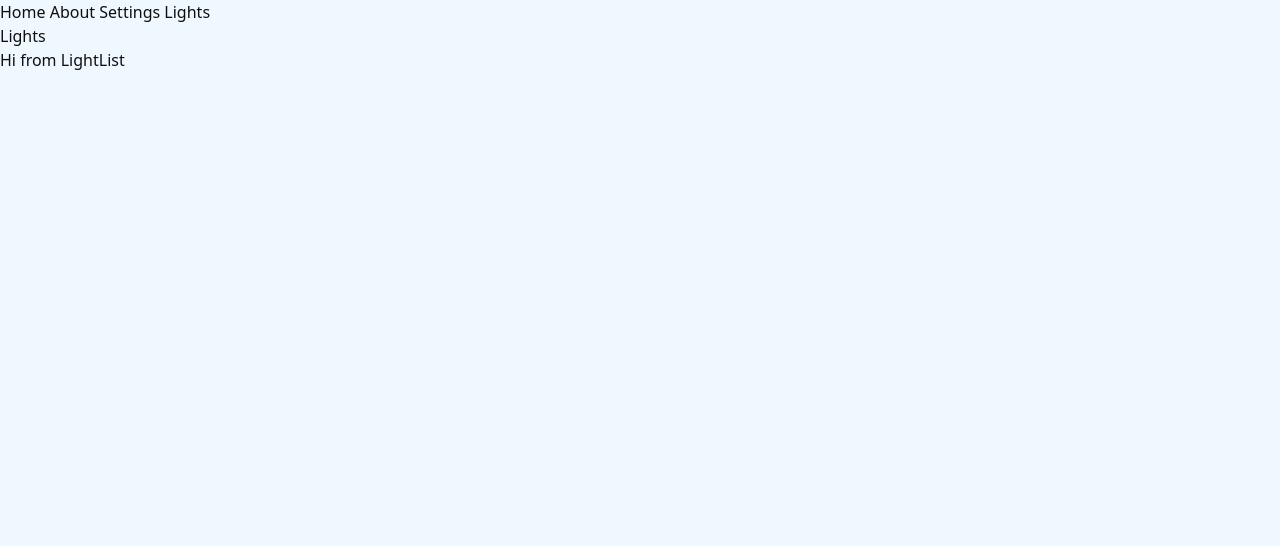
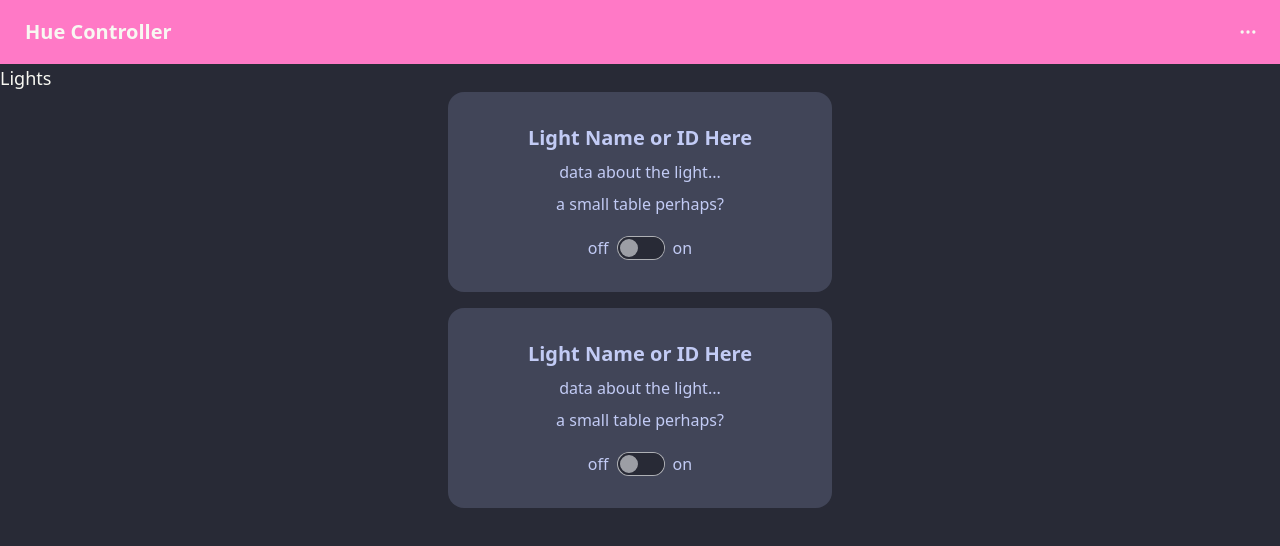
Before and after one commit to adelgado0723/hue-controller-frontend, a SvelteKit app: page /lights in a window 1280 px wide. Shown: the top 546 px of the page. Built offline with nearby package versions, Linux system fonts and the light colour scheme.

Commit message:
working on ui for lights

```diff
--- a/src/app.html
+++ b/src/app.html
@@ -1,5 +1,5 @@
 <!DOCTYPE html>
-<html lang="en">
+<html data-theme="dracula" lang="en">
 	<head>
 		<meta charset="utf-8" />
 		<link rel="icon" href="%sveltekit.assets%/favicon.png" />
--- a/src/routes/+layout.svelte
+++ b/src/routes/+layout.svelte
@@ -1,13 +1,55 @@
 <script>
 	import '../app.postcss';
+	let isNavOpen = false;
 </script>
 
-<nav>
-  <a href="/">Home</a>
-  <a href="/about">About</a>
-  <a href="/settings">Settings</a>
-  <a href="/lights">Lights</a>
+<nav class="navbar bg-primary">
+	<div class="flex-1">
+		<a class="btn btn-ghost normal-case text-xl" href="/">Hue Controller</a>
+	</div>
+	{#if !isNavOpen}
+		<div class="navbar-end">
+			<button on:click={() => (isNavOpen = !isNavOpen)} class="btn btn-square btn-ghost">
+				<svg
+					xmlns="http://www.w3.org/2000/svg"
+					fill="none"
+					viewBox="0 0 24 24"
+					class="inline-block w-5 h-5 stroke-current"
+					><path
+						stroke-linecap="round"
+						stroke-linejoin="round"
+						stroke-width="2"
+						d="M5 12h.01M12 12h.01M19 12h.01M6 12a1 1 0 11-2 0 1 1 0 012 0zm7 0a1 1 0 11-2 0 1 1 0 012 0zm7 0a1 1 0 11-2 0 1 1 0 012 0z"
+					/></svg
+				>
+			</button>
+		</div>
+	{/if}
 
+	{#if isNavOpen}
+		<div class="navbar-end">
+			<button on:click={() => (isNavOpen = !isNavOpen)} class="btn btn-square btn-ghost">
+				<svg class="h-8 w-8 text-gray-600" viewBox="0 0 24 24" fill="none" stroke="currentColor">
+					<line x1="18" y1="6" x2="6" y2="18" />
+					<line x1="6" y1="6" x2="18" y2="18" />
+				</svg>
+			</button>
+		</div>
+	{/if}
 </nav>
 
+{#if isNavOpen}
+	<ul class="flex flex-col items-center justify-between min-h-[250px] text-success">
+		<li class="border-b border-gray-400 my-8 uppercase hover:transition-colors hover:text-secondary">
+			<a on:click={() => (isNavOpen = !isNavOpen)} href="/about">About</a>
+		</li>
+		<li class="border-b border-gray-400 my-8 uppercase hover:text-secondary">
+			<a on:click={() => (isNavOpen = !isNavOpen)} href="/settings">Settings</a>
+		</li>
+		<li class="border-b border-gray-400 my-8 uppercase hover:text-secondary">
+			<a on:click={() => (isNavOpen = !isNavOpen)} href="/lights">Lights</a>
+		</li>
+	</ul>
+{/if}
+
 <slot />
--- a/src/routes/+page.svelte
+++ b/src/routes/+page.svelte
@@ -1,5 +1,4 @@
 <script lang="ts">
-	import JSONTree from 'svelte-json-tree';
 	import type { PageData } from './$types';
 
 	export let data: PageData;
--- a/src/routes/lights/+page.svelte
+++ b/src/routes/lights/+page.svelte
@@ -3,6 +3,6 @@
 import LightList from "./LightList.svelte";
 
 </script>
-<h1>Lights</h1>
+<h1 class="text-lg">Lights</h1>
 
 <LightList/>
--- /dev/null
+++ b/src/routes/lights/Light.svelte
@@ -0,0 +1,18 @@
+<script lang="ts">
+	export let light: { name: string; id: number };
+</script>
+
+<div class="card w-96 bg-neutral text-neutral-content">
+	<div class="card-body items-center text-center">
+		<h2 class="card-title">Light Name or ID Here</h2>
+		<p>data about the light...</p>
+		<p>a small table perhaps?</p>
+		<div class="pt-3  card-actions justify-center items-center w-full flex flex-col">
+			<div class="flex gap-2">
+				off
+				<input type="checkbox" class="toggle" />
+				on
+			</div>
+		</div>
+	</div>
+</div>
--- a/src/routes/lights/LightList.svelte
+++ b/src/routes/lights/LightList.svelte
@@ -1 +1,14 @@
-<h2>Hi from LightList</h2>
+<script lang="ts">
+	import Light from './Light.svelte';
+
+	let lights = [
+		{ id: 1, name: 'Light 1' },
+		{ id: 2, name: 'Light 2' }
+	];
+</script>
+
+<div class="flex justify-center items-center flex-col gap-4 w-full">
+	{#each lights as light}
+		<Light {light} />
+	{/each}
+</div>
--- a/tailwind.config.cjs
+++ b/tailwind.config.cjs
@@ -35,7 +35,8 @@ const config = {
           error: "#b53729",
           "code-bg-color": "#f1db85",
         },
-      }
+      },
+      "dracula"
     ],
   },
 	plugins: [require("daisyui")]
```
